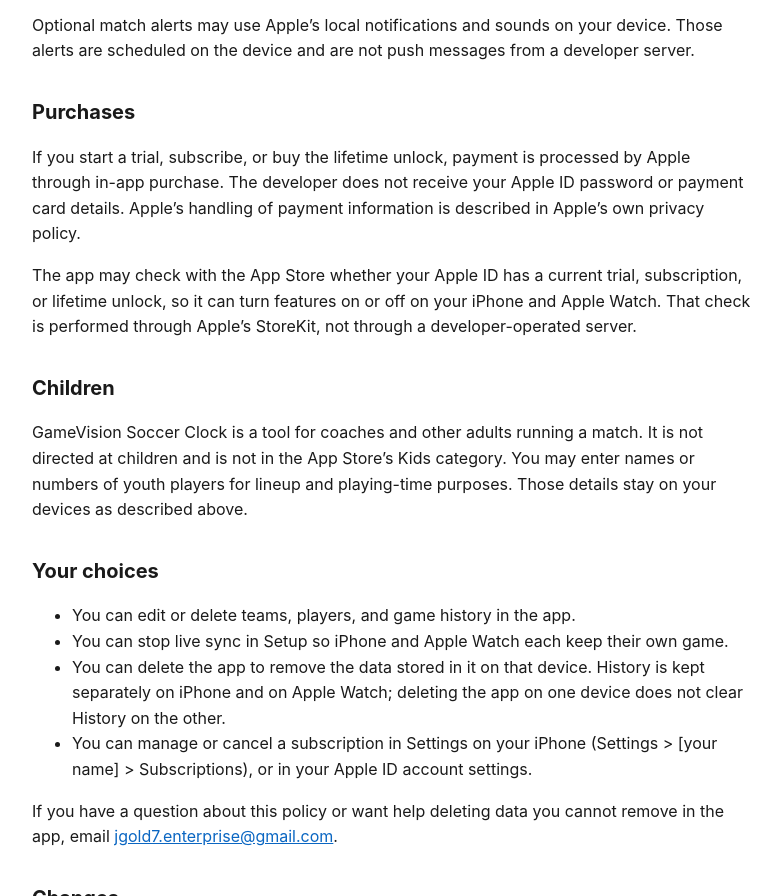
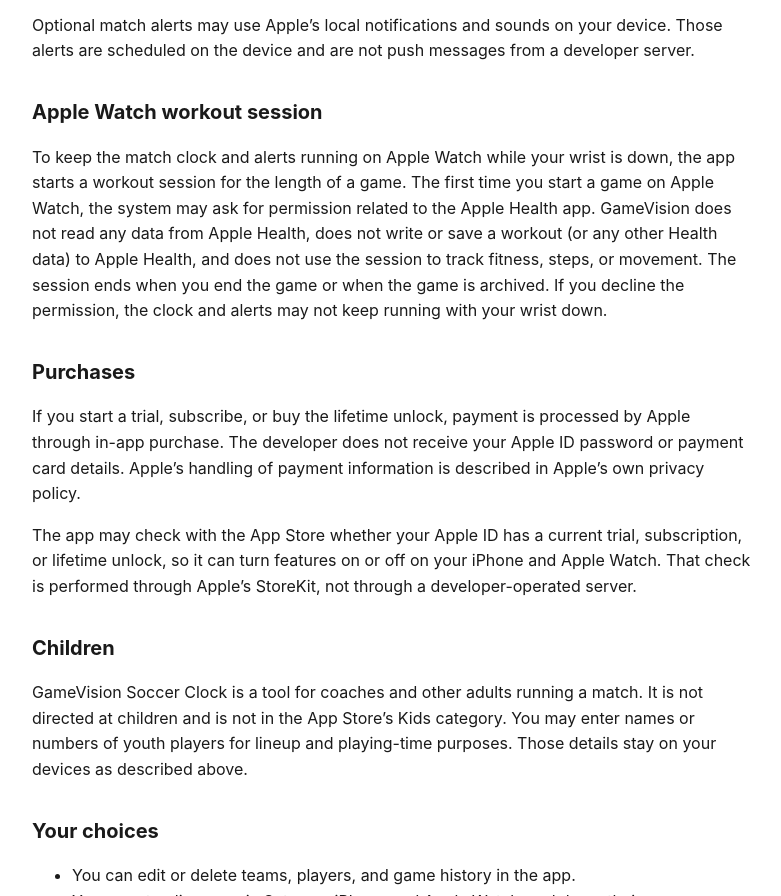
Before and after one commit to jgold71/gamevision-site, a plain HTML site: page privacy/index.html in a window 1280 px wide. Shown: the part 865-1761 px from the top of the page, without its empty margins (248-1029 px from the left). Drawn offline with Linux system fonts and the light colour scheme.

Commit message:
Privacy: add Apple Watch workout session section

```diff
--- a/privacy/index.html
+++ b/privacy/index.html
@@ -28,6 +28,8 @@
 <p>The app does not include third-party analytics, advertising, or tracking SDKs. It does not use your location, contacts, photos, microphone, or motion data for the features described here.</p>
 <p>Syncing a live game or your teams between iPhone and Apple Watch uses Apple&rsquo;s WatchConnectivity, which stays between your paired devices. It is not sent to the developer.</p>
 <p>Optional match alerts may use Apple&rsquo;s local notifications and sounds on your device. Those alerts are scheduled on the device and are not push messages from a developer server.</p>
+<h2>Apple Watch workout session</h2>
+<p>To keep the match clock and alerts running on Apple Watch while your wrist is down, the app starts a workout session for the length of a game. The first time you start a game on Apple Watch, the system may ask for permission related to the Apple Health app. GameVision does not read any data from Apple Health, does not write or save a workout (or any other Health data) to Apple Health, and does not use the session to track fitness, steps, or movement. The session ends when you end the game or when the game is archived. If you decline the permission, the clock and alerts may not keep running with your wrist down.</p>
 <h2>Purchases</h2>
 <p>If you start a trial, subscribe, or buy the lifetime unlock, payment is processed by Apple through in-app purchase. The developer does not receive your Apple ID password or payment card details. Apple&rsquo;s handling of payment information is described in Apple&rsquo;s own privacy policy.</p>
 <p>The app may check with the App Store whether your Apple ID has a current trial, subscription, or lifetime unlock, so it can turn features on or off on your iPhone and Apple Watch. That check is performed through Apple&rsquo;s StoreKit, not through a developer-operated server.</p>
```
